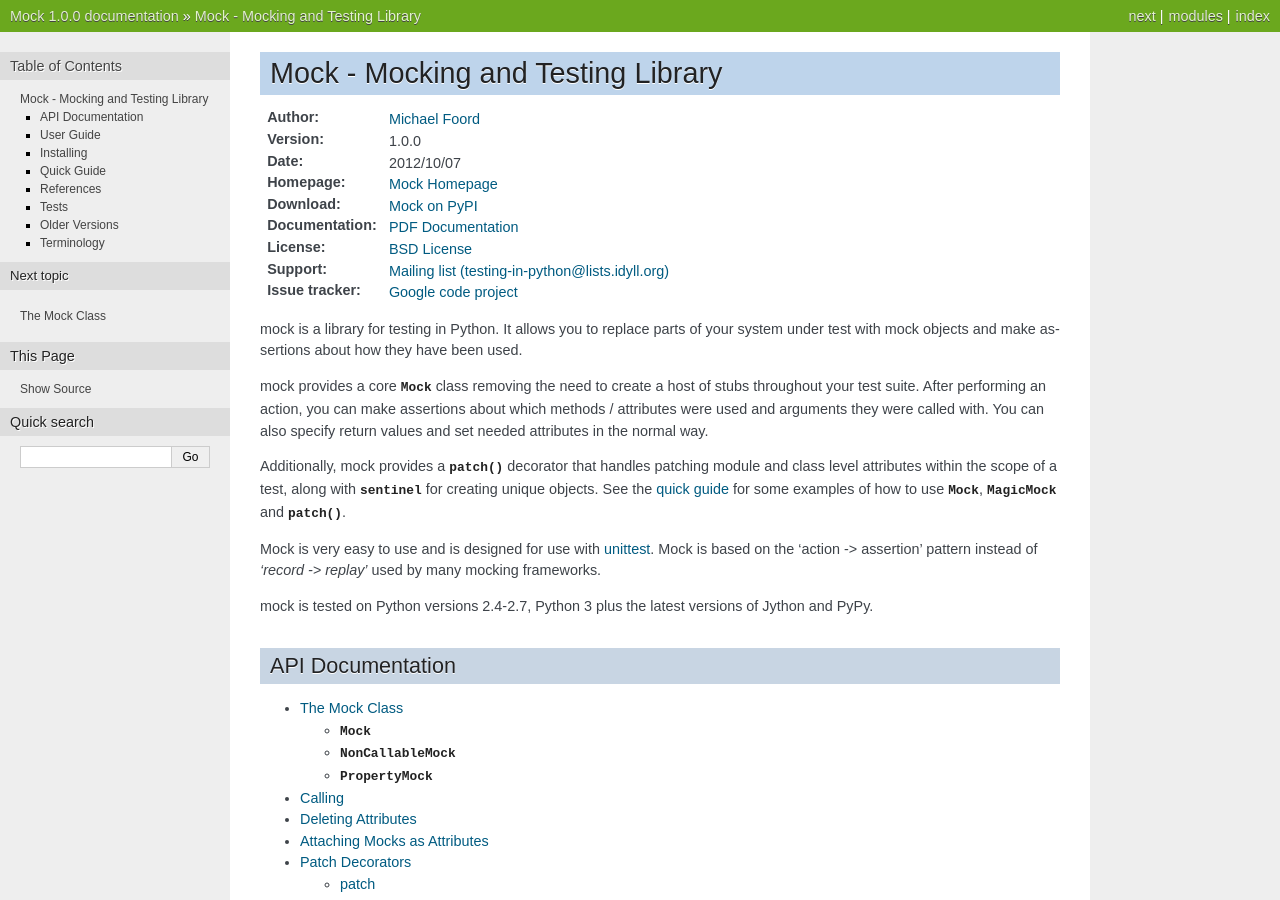
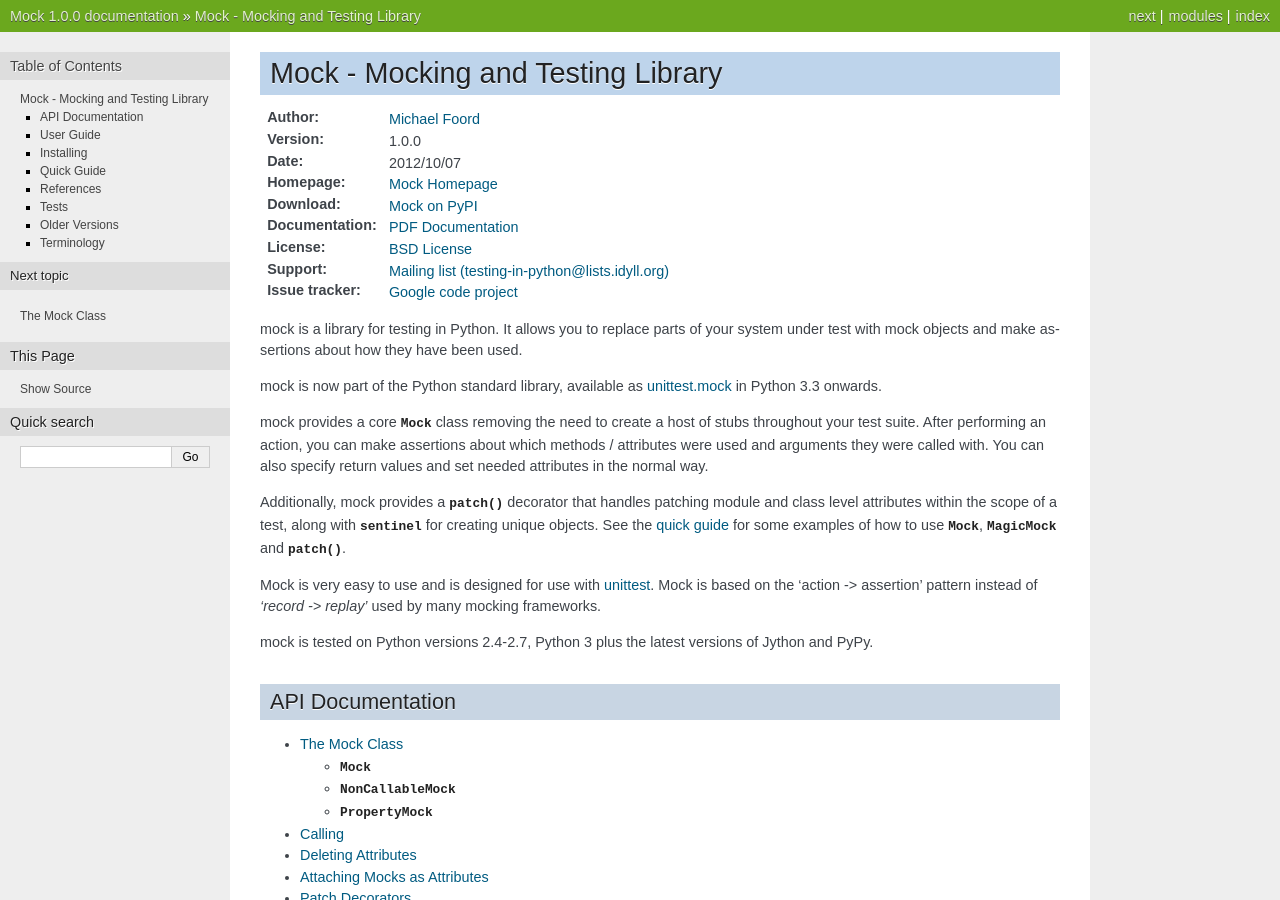
Before and after one commit to testing-cabal/mock, a Sphinx documentation site: the page built from docs/index.txt, in a window 1280 px wide and 900 px high. Built offline with Sphinx 7.4.7, drawn with Linux system fonts in a browser that asks for light colours.

Commit message:
Doc updates for 1.0

```diff
--- a/README.txt
+++ b/README.txt
@@ -1,6 +1,10 @@
 mock is a library for testing in Python. It allows you to replace parts of
 your system under test with mock objects and make assertions about how they
 have been used.
+
+mock is now part of the Python standard library, available as `unittest.mock <
+http://docs.python.org/py3k/library/unittest.mock.html#module-unittest.mock>`_
+in Python 3.3 onwards.
 
 mock provides a core `MagicMock` class removing the need to create a host of
 stubs throughout your test suite. After performing an action, you can make
--- a/docs/changelog.txt
+++ b/docs/changelog.txt
@@ -8,8 +8,8 @@
 ------------------------
 
 No changes since 1.0.0 beta 1. This version has feature parity with
-`unittest.mock <
-http://docs.python.org/py3k/library/unittest.mock.html#module-unittest.mock>`_
+`unittest.mock
+<http://docs.python.org/py3k/library/unittest.mock.html#module-unittest.mock>`_
 in Python 3.3.
 
 Full list of changes since 0.8:
--- a/docs/index.txt
+++ b/docs/index.txt
@@ -32,6 +32,10 @@
 mock is a library for testing in Python. It allows you to replace parts of
 your system under test with mock objects and make assertions about how they
 have been used.
+
+mock is now part of the Python standard library, available as `unittest.mock
+<http://docs.python.org/py3k/library/unittest.mock.html#module-unittest.mock>`_
+in Python 3.3 onwards.
 
 mock provides a core :class:`Mock` class removing the need to create a host
 of stubs throughout your test suite. After performing an action, you can make
```
